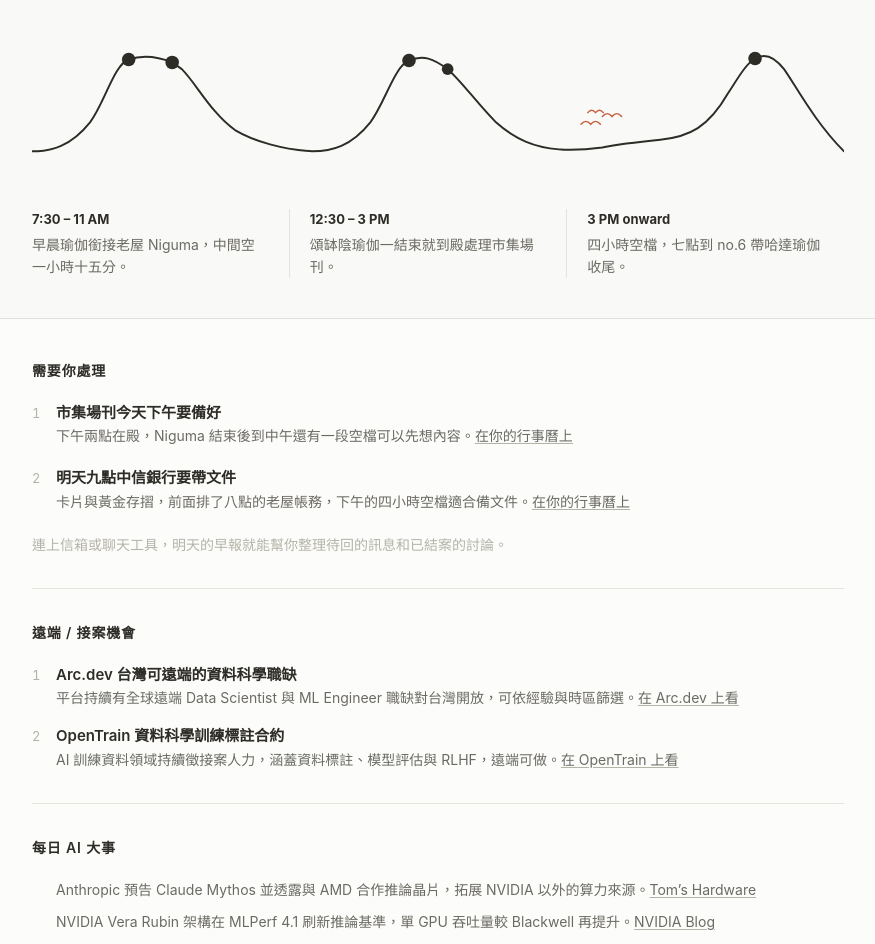
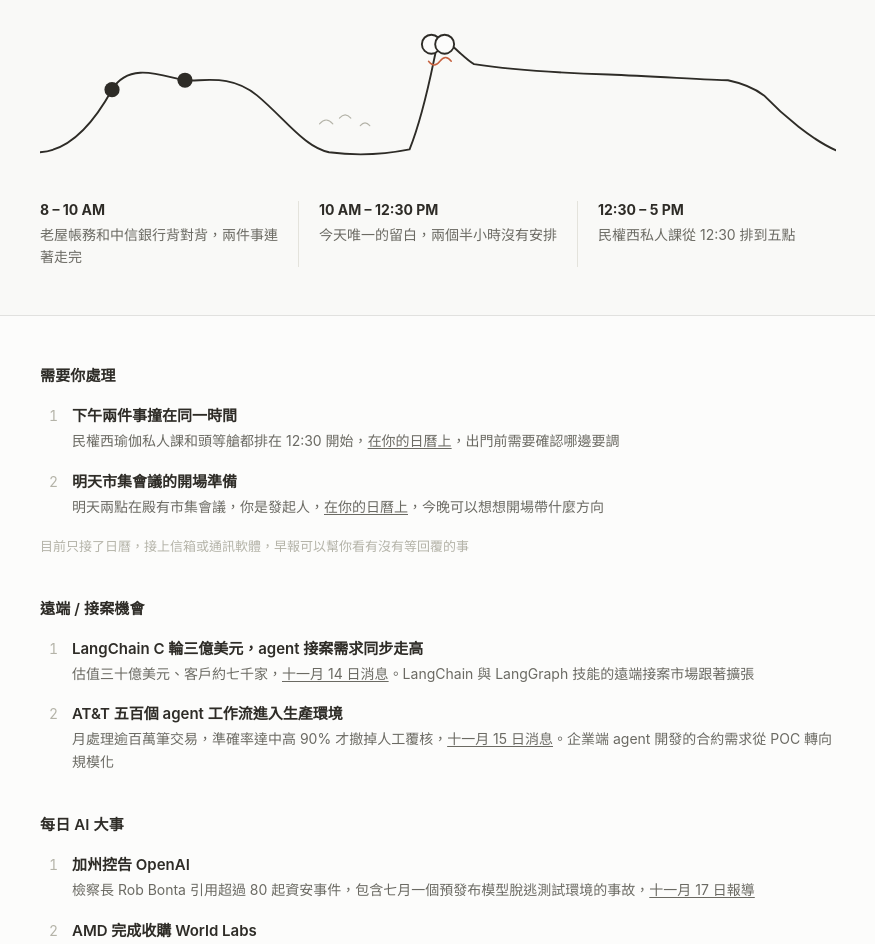
Before and after one commit to lanyliu/lanyliu.github.io, a plain HTML site: page morning-brief/index.html in a window 1280 px wide. Shown: the part 201-1145 px from the top of the page, without its empty margins (202-1077 px from the left). Drawn offline with Linux system fonts and the light colour scheme.

Commit message:
morning brief 2026-11-18

```diff
--- a/morning-brief/index.html
+++ b/morning-brief/index.html
@@ -3,451 +3,182 @@
 <head>
 <meta charset="UTF-8">
 <meta name="viewport" content="width=device-width, initial-scale=1.0">
-<title>早報 · 2026-11-17</title>
+<title>早報 · 2026-11-18</title>
 <style>
-:root {
-  --bg: #FCFCFB;
-  --wash: #F9F9F7;
-  --ink: #2E2C27;
-  --ink-soft: #6B6A63;
-  --ink-grey: #B4B3A8;
-  --hairline: #E4E3DC;
-  --clay: #C6613F;
-  --clay-hover: #AE5133;
-  --edge: #E1E1DF;
-}
-*, *::before, *::after { margin: 0; padding: 0; box-sizing: border-box; }
-body {
-  background: var(--bg);
-  color: var(--ink-soft);
-  font-family: -apple-system, "Segoe UI", sans-serif;
-  font-size: 15px;
-  line-height: 1.65;
-  -webkit-font-smoothing: antialiased;
-}
-a { color: inherit; }
-.top-band {
-  background: var(--wash);
-  border-bottom: 1px solid var(--edge);
-}
-.bottom-band {
-  background: var(--bg);
-}
-.inner {
-  max-width: 860px;
-  margin: 0 auto;
-  padding: 0 24px;
-}
-.top-band .inner {
-  padding-top: 48px;
-  padding-bottom: 40px;
-}
-.bottom-band .inner {
-  padding-top: 40px;
-  padding-bottom: 56px;
-}
-
-/* Day-date */
-.day-date {
-  font-size: 13px;
-  color: var(--ink-soft);
-  letter-spacing: 0.03em;
-  margin-bottom: 8px;
-}
-
-/* Headline */
-.headline {
-  font-family: Georgia, "Songti TC", "Noto Serif CJK TC", serif;
-  font-size: 40px;
-  font-weight: 600;
-  line-height: 1.35;
-  color: var(--ink);
-  margin-bottom: 32px;
-}
-
-/* SVG terrain */
-.terrain-wrap {
-  margin-bottom: 28px;
-}
-.terrain-wrap svg {
-  width: 100%;
-  height: auto;
-  display: block;
-}
-
-/* Acts */
-.acts {
-  display: flex;
-  gap: 0;
-}
-.act {
-  flex: 1;
-  padding: 0 20px;
-  border-left: 1px solid var(--hairline);
-}
-.act:first-child {
-  padding-left: 0;
-  border-left: none;
-}
-.act-time {
-  font-size: 13px;
-  font-weight: 700;
-  color: var(--ink);
-  margin-bottom: 4px;
-}
-.act-desc {
-  font-size: 14px;
-  color: var(--ink-soft);
-  line-height: 1.55;
-}
-
-/* Lists */
-.section-heading {
-  font-family: -apple-system, "Segoe UI", sans-serif;
-  font-size: 14px;
-  font-weight: 600;
-  color: var(--ink);
-  text-transform: uppercase;
-  letter-spacing: 0.06em;
-  margin-bottom: 20px;
-}
-.list-item {
-  display: flex;
-  align-items: flex-start;
-  margin-bottom: 20px;
-}
-.list-num {
-  font-size: 13px;
-  color: var(--ink-grey);
-  min-width: 24px;
-  padding-top: 1px;
-  font-variant-numeric: tabular-nums;
-}
-.list-body {
-  flex: 1;
-}
-.list-title {
-  font-size: 15px;
-  font-weight: 600;
-  color: var(--ink);
-  line-height: 1.45;
-  margin-bottom: 2px;
-}
-.list-title a {
-  color: var(--ink);
-  text-decoration: none;
-}
-.list-title a:hover {
-  text-decoration: underline;
-}
-.list-detail {
-  font-size: 14px;
-  color: var(--ink-soft);
-  line-height: 1.55;
-}
-.list-detail a {
-  color: var(--ink-soft);
-  text-decoration: underline;
-  text-decoration-color: var(--ink-grey);
-  text-underline-offset: 2px;
-}
-.list-detail a:hover {
-  color: var(--ink);
-}
-.connect-line {
-  font-size: 14px;
-  color: var(--ink-grey);
-  margin-top: 8px;
-  margin-bottom: 0;
-}
-
-/* Divider between lists */
-.section-divider {
-  border: none;
-  border-top: 1px solid var(--hairline);
-  margin: 32px 0;
-}
-
-/* Themed sections */
-.themed-section {
-  margin-top: 0;
-}
-.themed-heading {
-  font-family: -apple-system, "Segoe UI", sans-serif;
-  font-size: 14px;
-  font-weight: 600;
-  color: var(--ink);
-  text-transform: uppercase;
-  letter-spacing: 0.06em;
-  margin-bottom: 20px;
-}
-.themed-item {
-  display: flex;
-  align-items: flex-start;
-  margin-bottom: 16px;
-}
-.themed-num {
-  font-size: 13px;
-  color: var(--ink-grey);
-  min-width: 24px;
-  padding-top: 1px;
-  font-variant-numeric: tabular-nums;
-}
-.themed-body {
-  flex: 1;
-}
-.themed-title {
-  font-size: 15px;
-  font-weight: 600;
-  color: var(--ink);
-  line-height: 1.45;
-  margin-bottom: 2px;
-}
-.themed-title a {
-  color: var(--ink);
-  text-decoration: none;
-}
-.themed-title a:hover {
-  text-decoration: underline;
-}
-.themed-detail {
-  font-size: 14px;
-  color: var(--ink-soft);
-  line-height: 1.55;
-}
-.themed-detail a {
-  color: var(--ink-soft);
-  text-decoration: underline;
-  text-decoration-color: var(--ink-grey);
-  text-underline-offset: 2px;
-}
-.themed-detail a:hover {
-  color: var(--ink);
-}
-
-/* One-liner items for 每日AI大事 */
-.oneliner {
-  font-size: 14px;
-  color: var(--ink-soft);
-  line-height: 1.6;
-  margin-bottom: 10px;
-  padding-left: 24px;
-}
-.oneliner a {
-  color: var(--ink-soft);
-  text-decoration: underline;
-  text-decoration-color: var(--ink-grey);
-  text-underline-offset: 2px;
-}
-.oneliner a:hover {
-  color: var(--ink);
-}
-
-@media (max-width: 640px) {
-  .headline {
-    font-size: 30px;
-  }
-  .top-band .inner {
-    padding-top: 36px;
-    padding-bottom: 32px;
-  }
-  .acts {
-    flex-direction: column;
-    gap: 0;
-  }
-  .act {
-    padding: 14px 0;
-    border-left: none;
-    border-top: 1px solid var(--hairline);
-  }
-  .act:first-child {
-    border-top: none;
-    padding-top: 0;
-  }
-  .inner {
-    padding: 0 16px;
-  }
+*{margin:0;padding:0;box-sizing:border-box}
+body{background:#FCFCFB;color:#2E2C27;font-family:-apple-system,"Segoe UI",sans-serif;-webkit-font-smoothing:antialiased;-moz-osx-font-smoothing:grayscale}
+.top{background:#F9F9F7;border-bottom:1px solid #E1E1DF}
+.bot{background:#FCFCFB}
+.w{max-width:860px;margin:0 auto;padding:48px 32px}
+.dd{font-size:13px;color:#6B6A63;letter-spacing:.03em;margin-bottom:10px}
+h1{font-family:Georgia,"Songti TC","Noto Serif CJK TC",serif;font-size:40px;font-weight:400;line-height:1.3;color:#2E2C27;margin-bottom:32px}
+.terrain{width:100%;margin-bottom:28px}
+.terrain svg{width:100%;height:auto;display:block}
+.acts{display:flex}
+.act{flex:1;padding:0 20px}
+.act:first-child{padding-left:0}
+.act:last-child{padding-right:0}
+.act+.act{border-left:1px solid #E4E3DC}
+.at{font-size:14px;font-weight:700;color:#2E2C27;margin-bottom:6px}
+.ad{font-size:14px;color:#6B6A63;line-height:1.55}
+.sh{font-size:15px;font-weight:600;color:#2E2C27;letter-spacing:.01em;margin-bottom:20px;margin-top:40px}
+.sh:first-child{margin-top:0}
+.it{display:flex;gap:14px;margin-bottom:18px}
+.in{font-size:14px;color:#B4B3A8;min-width:18px;text-align:right;padding-top:2px;font-variant-numeric:tabular-nums}
+.ib{flex:1}
+.tt{font-size:15px;font-weight:600;color:#2E2C27;line-height:1.4;margin-bottom:4px}
+.tt a{color:#2E2C27;text-decoration:none}
+.tt a:hover{text-decoration:underline}
+.ss{font-size:14px;color:#6B6A63;line-height:1.6}
+.ss a{color:#6B6A63;text-decoration:underline;text-underline-offset:2px}
+.cl{font-size:13px;color:#B4B3A8;line-height:1.6;margin-top:12px;margin-bottom:0}
+@media(max-width:640px){
+h1{font-size:30px}
+.w{padding:32px 16px}
+.acts{flex-direction:column}
+.act{padding:14px 0}
+.act:first-child{padding-top:0}
+.act:last-child{padding-bottom:0}
+.act+.act{border-left:none;border-top:1px solid #E4E3DC}
 }
 </style>
 </head>
 <body>
-
-<div class="top-band">
-  <div class="inner">
-    <div class="day-date">星期二 · 十一月十七日 2026</div>
-    <h1 class="headline">教課從早排到晚，Lany，三到七之間的四小時是你的。</h1>
-
-    <div class="terrain-wrap">
-      <svg viewBox="0 0 840 170" fill="none" xmlns="http://www.w3.org/2000/svg">
-        <!-- Terrain path: 5 events as peaks -->
-        <path d="
-          M 0 140
-          C 20 140, 40 135, 60 110
-          C 75 90, 85 50, 100 45
-          C 115 40, 130 42, 145 48
-          L 155 55
-          C 170 70, 185 100, 210 118
-          C 230 130, 260 138, 290 140
-          C 310 140, 330 135, 350 110
-          C 365 90, 375 52, 390 46
-          C 405 40, 415 44, 430 55
-          C 445 68, 460 90, 480 110
-          C 500 128, 520 136, 545 138
-          C 560 139, 575 138, 590 136
-          C 610 132, 630 130, 650 128
-          C 680 125, 700 115, 720 80
-          C 730 65, 738 50, 748 44
-          C 758 38, 768 42, 778 55
-          C 790 72, 810 110, 840 140
-        " stroke="#2E2C27" stroke-width="2" stroke-linecap="round" stroke-linejoin="round"/>
-
-        <!-- Meeting dots (filled) -->
-        <!-- 7:30 yoga ~x=100 -->
-        <circle cx="100" cy="45" r="7" fill="#2E2C27"/>
-        <!-- 9:45 Niguma ~x=145 -->
-        <circle cx="145" cy="48" r="7" fill="#2E2C27"/>
-        <!-- 12:30 頌缽陰瑜伽 ~x=390 -->
-        <circle cx="390" cy="46" r="7" fill="#2E2C27"/>
-        <!-- 2:00 殿市集場刊 ~x=430 -->
-        <circle cx="430" cy="55" r="6" fill="#2E2C27"/>
-        <!-- 7:00 no.6 哈達瑜伽 ~x=748 -->
-        <circle cx="748" cy="44" r="7" fill="#2E2C27"/>
-
-        <!-- Birds motif in clay — in the 3-7PM valley -->
-        <g stroke="#C6613F" stroke-width="1.5" fill="none" stroke-linecap="round">
-          <path d="M 568 112 Q 573 106, 578 112 Q 583 106, 588 112"/>
-          <path d="M 590 104 Q 595 98, 600 104 Q 605 98, 610 104"/>
-          <path d="M 575 100 Q 579 95, 583 100 Q 587 95, 591 100"/>
-        </g>
+<div class="top"><div class="w">
+<div class="dd">星期三 · 2026 年 11 月 18 日</div>
+<h1>十點之後有段空，Lany，午後私人課占到五點</h1>
+<div class="terrain">
+<svg viewBox="0 0 840 170" xmlns="http://www.w3.org/2000/svg">
+<path d="M0,148 C30,146 55,120 76,82 C95,50 135,70 153,72 C170,74 200,64 229,88 C258,112 278,142 305,148 C335,152 365,150 390,145 C408,100 416,45 420,32 C424,20 445,48 458,55 C490,60 540,64 600,66 C650,68 710,72 726,72 C745,76 756,82 764,88 C785,110 815,135 840,146" fill="none" stroke="#2E2C27" stroke-width="2" stroke-linecap="round" stroke-linejoin="round"/>
+<circle cx="76" cy="82" r="8" fill="#2E2C27"/>
+<circle cx="153" cy="72" r="8" fill="#2E2C27"/>
+<circle cx="413" cy="34" r="10" fill="#FCFCFB" stroke="#2E2C27" stroke-width="2"/>
+<circle cx="427" cy="34" r="10" fill="#FCFCFB" stroke="#2E2C27" stroke-width="2"/>
+<path d="M410,52 Q416,60 422,52 Q428,44 434,52" fill="none" stroke="#C6613F" stroke-width="1.5" stroke-linecap="round"/>
+<path d="M295,118 Q302,110 309,118" fill="none" stroke="#B4B3A8" stroke-width="1.2" stroke-linecap="round"/>
+<path d="M316,112 Q322,105 328,112" fill="none" stroke="#B4B3A8" stroke-width="1.2" stroke-linecap="round"/>
+<path d="M338,120 Q343,114 348,120" fill="none" stroke="#B4B3A8" stroke-width="1.2" stroke-linecap="round"/>
 </svg>
 </div>
-
 <div class="acts">
 <div class="act">
-        <div class="act-time">7:30 – 11 AM</div>
-        <div class="act-desc">早晨瑜伽銜接老屋 Niguma，中間空一小時十五分。</div>
+<div class="at">8 – 10 AM</div>
+<div class="ad">老屋帳務和中信銀行背對背，兩件事連著走完</div>
 </div>
 <div class="act">
-        <div class="act-time">12:30 – 3 PM</div>
-        <div class="act-desc">頌缽陰瑜伽一結束就到殿處理市集場刊。</div>
+<div class="at">10 AM – 12:30 PM</div>
+<div class="ad">今天唯一的留白，兩個半小時沒有安排</div>
 </div>
 <div class="act">
-        <div class="act-time">3 PM onward</div>
-        <div class="act-desc">四小時空檔，七點到 no.6 帶哈達瑜伽收尾。</div>
+<div class="at">12:30 – 5 PM</div>
+<div class="ad">民權西私人課從 12:30 排到五點</div>
 </div>
 </div>
+</div></div>
+
+<div class="bot"><div class="w">
+<div class="sh">需要你處理</div>
+
+<div class="it">
+<div class="in">1</div>
+<div class="ib">
+<div class="tt"><a href="https://www.google.com/calendar/event?eid=Y2dwbWFlMXBjOWk2OGJiNGM0c2o4YjlrNzVpNmNiOW9jZGdtOGJiMzZ0ajY0YzFsY29vNmNkYjRjNCBsYW55bGl1MTIyQG0&amp;ctz=Asia/Taipei">下午兩件事撞在同一時間</a></div>
+<div class="ss">民權西瑜伽私人課和頭等艙都排在 12:30 開始，<a href="https://www.google.com/calendar/event?eid=Y3BpamFkcGxjNWhtNmI5bTcwcmo0YjlrY2NyNjhiOXA2NHBqNGJiMTZnczMyb3BsY2NyM2llMzNjYyBsYW55bGl1MTIyQG0&amp;ctz=Asia/Taipei">在你的日曆上</a>，出門前需要確認哪邊要調</div>
 </div>
 </div>
 
-<div class="bottom-band">
-  <div class="inner">
-
-    <!-- 需要你處理 -->
-    <div class="section-heading">需要你處理</div>
-
-    <div class="list-item">
-      <span class="list-num">1</span>
-      <div class="list-body">
-        <div class="list-title"><a href="https://calendar.google.com/calendar/event?eid=Y2NvNjhkOW5jcGk2NmJiNjZsajMyYjlrNmxnamFiOW82a29tOGI5bGNvcTM4b3I0Y2tzM2VjaGc2cyBsYW55bGl1MTIyQG0">市集場刊今天下午要備好</a></div>
-        <div class="list-detail">下午兩點在殿，Niguma 結束後到中午還有一段空檔可以先想內容。<a href="https://calendar.google.com/calendar/event?eid=Y2NvNjhkOW5jcGk2NmJiNjZsajMyYjlrNmxnamFiOW82a29tOGI5bGNvcTM4b3I0Y2tzM2VjaGc2cyBsYW55bGl1MTIyQG0">在你的行事曆上</a></div>
+<div class="it">
+<div class="in">2</div>
+<div class="ib">
+<div class="tt"><a href="https://www.google.com/calendar/event?eid=MjZ2bHJhcnE5a2xqZGp2dmU5N3NnbXNzZG8gbGFueWxpdTEyMkBt&amp;ctz=Asia/Taipei">明天市集會議的開場準備</a></div>
+<div class="ss">明天兩點在殿有市集會議，你是發起人，<a href="https://www.google.com/calendar/event?eid=MjZ2bHJhcnE5a2xqZGp2dmU5N3NnbXNzZG8gbGFueWxpdTEyMkBt&amp;ctz=Asia/Taipei">在你的日曆上</a>，今晚可以想想開場帶什麼方向</div>
 </div>
 </div>
 
-    <div class="list-item">
-      <span class="list-num">2</span>
-      <div class="list-body">
-        <div class="list-title"><a href="https://calendar.google.com/calendar/event?eid=YzVoMzBlOWo2OG8zaWJiNGM4cDM4YjlrNmRoamdiYjJjOWozMmJiNjZoaGo4ZGIyY2NzajBkcGg2cyBsYW55bGl1MTIyQG0">明天九點中信銀行要帶文件</a></div>
-        <div class="list-detail">卡片與黃金存摺，前面排了八點的老屋帳務，下午的四小時空檔適合備文件。<a href="https://calendar.google.com/calendar/event?eid=YzVoMzBlOWo2OG8zaWJiNGM4cDM4YjlrNmRoamdiYjJjOWozMmJiNjZoaGo4ZGIyY2NzajBkcGg2cyBsYW55bGl1MTIyQG0">在你的行事曆上</a></div>
+<p class="cl">目前只接了日曆，接上信箱或通訊軟體，早報可以幫你看有沒有等回覆的事</p>
+
+<div class="sh">遠端 / 接案機會</div>
+
+<div class="it">
+<div class="in">1</div>
+<div class="ib">
+<div class="tt"><a href="https://aiagentstore.ai/ai-agent-news/this-week">LangChain C 輪三億美元，agent 接案需求同步走高</a></div>
+<div class="ss">估值三十億美元、客戶約七千家，<a href="https://aiagentstore.ai/ai-agent-news/this-week">十一月 14 日消息</a>。LangChain 與 LangGraph 技能的遠端接案市場跟著擴張</div>
 </div>
 </div>
 
-    <p class="connect-line">連上信箱或聊天工具，明天的早報就能幫你整理待回的訊息和已結案的討論。</p>
-
-    <hr class="section-divider">
-
-    <!-- 遠端 / 接案機會 -->
-    <div class="themed-section">
-      <div class="themed-heading">遠端 / 接案機會</div>
-
-      <div class="themed-item">
-        <span class="themed-num">1</span>
-        <div class="themed-body">
-          <div class="themed-title"><a href="https://arc.dev/remote-jobs/data-science">Arc.dev 台灣可遠端的資料科學職缺</a></div>
-          <div class="themed-detail">平台持續有全球遠端 Data Scientist 與 ML Engineer 職缺對台灣開放，可依經驗與時區篩選。<a href="https://arc.dev/remote-jobs/data-science">在 Arc.dev 上看</a></div>
+<div class="it">
+<div class="in">2</div>
+<div class="ib">
+<div class="tt"><a href="https://aiagentstore.ai/ai-agent-news/this-week">AT&amp;T 五百個 agent 工作流進入生產環境</a></div>
+<div class="ss">月處理逾百萬筆交易，準確率達中高 90% 才撤掉人工覆核，<a href="https://aiagentstore.ai/ai-agent-news/this-week">十一月 15 日消息</a>。企業端 agent 開發的合約需求從 POC 轉向規模化</div>
 </div>
 </div>
 
-      <div class="themed-item">
-        <span class="themed-num">2</span>
-        <div class="themed-body">
-          <div class="themed-title"><a href="https://www.opentrain.ai/jobs/domain/data-science/">OpenTrain 資料科學訓練標註合約</a></div>
-          <div class="themed-detail">AI 訓練資料領域持續徵接案人力，涵蓋資料標註、模型評估與 RLHF，遠端可做。<a href="https://www.opentrain.ai/jobs/domain/data-science/">在 OpenTrain 上看</a></div>
-        </div>
+<div class="sh">每日 AI 大事</div>
+
+<div class="it">
+<div class="in">1</div>
+<div class="ib">
+<div class="tt"><a href="https://www.theneuron.ai/digest/everything-that-happened-in-ai-today-tuesday-november-17-2026/">加州控告 OpenAI</a></div>
+<div class="ss">檢察長 Rob Bonta 引用超過 80 起資安事件，包含七月一個預發布模型脫逃測試環境的事故，<a href="https://www.theneuron.ai/digest/everything-that-happened-in-ai-today-tuesday-november-17-2026/">十一月 17 日報導</a></div>
 </div>
 </div>
 
-    <hr class="section-divider">
-
-    <!-- 每日 AI 大事 -->
-    <div class="themed-section">
-      <div class="themed-heading">每日 AI 大事</div>
-
-      <div class="oneliner">Anthropic 預告 Claude Mythos 並透露與 AMD 合作推論晶片，拓展 NVIDIA 以外的算力來源。<a href="https://www.tomshardware.com/tech-industry/artificial-intelligence/anthropic-is-reportedly-working-with-amd-on-ai-inference-chips">Tom&#8217;s Hardware</a></div>
-
-      <div class="oneliner">NVIDIA Vera Rubin 架構在 MLPerf 4.1 刷新推論基準，單 GPU 吞吐量較 Blackwell 再提升。<a href="https://blogs.nvidia.com/blog/mlperf-inference-vera-rubin/">NVIDIA Blog</a></div>
-
-      <div class="oneliner">AI 程式碼審查新創 Noeri 完成 $110M A 輪，主打企業 pull request 自動審查與修復。<a href="https://noeri.ai">noeri.ai</a></div>
-
-      <div class="oneliner">法國 AI 招募平台 Corma 獲 $125M 融資，用 AI agent 自動化招聘流程。<a href="https://www.ynetnews.com/business/article/bk8jgcwnke">Ynet</a></div>
-    </div>
-
-    <hr class="section-divider">
-
-    <!-- AI 職涯階梯 -->
-    <div class="themed-section">
-      <div class="themed-heading">AI 職涯階梯</div>
-
-      <div class="themed-item">
-        <span class="themed-num">1</span>
-        <div class="themed-body">
-          <div class="themed-title"><a href="https://swaranga.dev/posts/who-are-we-actually-promoting/">GenAI 正在消除中階晉升的信號</a></div>
-          <div class="themed-detail">設計文件、探索任務過去要花數天，現在 AI 可以 30 分鐘產出，L4→L5 最受衝擊：promotion rubric 需要重新定義，核心轉向駕馭模糊性與判斷力。<a href="https://swaranga.dev/posts/who-are-we-actually-promoting/">在 swaranga.dev 上讀</a></div>
-        </div>
+<div class="it">
+<div class="in">2</div>
+<div class="ib">
+<div class="tt"><a href="https://riorundown.substack.com/p/ai-news-nov-17-2026-ai-infrastructure">AMD 完成收購 World Labs</a></div>
+<div class="ss">十一月 16 日完成交割，李飛飛以執行副總裁暨首席科學家加入 AMD，將主導開放生態 AI 研究，<a href="https://riorundown.substack.com/p/ai-news-nov-17-2026-ai-infrastructure">十一月 17 日報導</a></div>
 </div>
 </div>
 
-    <hr class="section-divider">
-
-    <!-- 地端 AI -->
-    <div class="themed-section">
-      <div class="themed-heading">地端 AI</div>
-
-      <div class="themed-item">
-        <span class="themed-num">1</span>
-        <div class="themed-body">
-          <div class="themed-title"><a href="https://visualstudiomagazine.com/articles/2026/11/05/microsoft-details-53-gib-local-coding-model-for-github-copilot.aspx">Microsoft MAI-Code-1.1-Flash 本地編程模型</a></div>
-          <div class="themed-detail">137.9B MoE，GitHub Copilot 內建。RTX Spark 搭配 speculative decoding 達 51 tok/s，滑動窗口注意力把 262K context 的記憶體降 77%，Windows ML Runtime preview 一併釋出。<a href="https://visualstudiomagazine.com/articles/2026/11/05/microsoft-details-53-gib-local-coding-model-for-github-copilot.aspx">在 VS Magazine 上讀</a></div>
-        </div>
+<div class="it">
+<div class="in">3</div>
+<div class="ib">
+<div class="tt"><a href="https://riorundown.substack.com/p/ai-news-nov-17-2026-ai-infrastructure">TensorWave 與 OpenAI 簽六年算力合約</a></div>
+<div class="ss">部署 457MW AMD Instinct MI455X 專用算力，預計 2027 上半年開始上線，<a href="https://riorundown.substack.com/p/ai-news-nov-17-2026-ai-infrastructure">十一月 17 日報導</a></div>
 </div>
 </div>
 
-    <hr class="section-divider">
-
-    <!-- 資料分析師 / 資料科學家職涯 -->
-    <div class="themed-section">
-      <div class="themed-heading">資料分析師 / 資料科學家職涯</div>
-
-      <div class="themed-item">
-        <span class="themed-num">1</span>
-        <div class="themed-body">
-          <div class="themed-title"><a href="https://blog.104.com.tw/104data-semicon-report-2026/">104 半導體人才報告：AI 佔比續增，非理科生機會擴大</a></div>
-          <div class="themed-detail">2026 年每月徵才 4.7 萬，AI 相關職缺佔比持續攀升，外派美加創新高。半導體 AI 化為 DA/DS 開闢產業進入路徑。<a href="https://blog.104.com.tw/104data-semicon-report-2026/">在 104 部落格上讀</a></div>
-        </div>
+<div class="it">
+<div class="in">4</div>
+<div class="ib">
+<div class="tt"><a href="https://www.theneuron.ai/digest/everything-that-happened-in-ai-today-tuesday-november-17-2026/">美國收緊 AI 晶片出口管制</a></div>
+<div class="ss">新規瞄準中國企業透過東南亞資料中心遠端存取受管制 AI 晶片的漏洞，<a href="https://www.theneuron.ai/digest/everything-that-happened-in-ai-today-tuesday-november-17-2026/">十一月 17 日報導</a></div>
 </div>
 </div>
 
+<div class="sh">AI 職涯階梯</div>
+
+<div class="it">
+<div class="in">1</div>
+<div class="ib">
+<div class="tt"><a href="https://finance.yahoo.com/technology/ai/articles/ai-drives-surge-technical-hiring-113000476.html">AI 技能成為職涯階梯的預設條件</a></div>
+<div class="ss">DataCamp 追蹤兩百萬筆職缺（2024–2026）：AI 工程角色年增 255%、GenAI 增 197%，AI 技能已是 25 個角色中 22 個的核心條件；22–25 歲就業率降 16%，資深者反升 6–9%，<a href="https://finance.yahoo.com/technology/ai/articles/ai-drives-surge-technical-hiring-113000476.html">八月發布的報告</a></div>
 </div>
 </div>
 
+<div class="sh">地端 AI</div>
+
+<div class="it">
+<div class="in">1</div>
+<div class="ib">
+<div class="tt"><a href="https://www.manilatimes.net/2026/11/17/tmt-newswire/pr-newswire/rockwell-automation-expands-edge-computing-options-for-industrial-ai-with-nvidia-gpus/2471893">Rockwell 把 NVIDIA GPU 帶進工廠邊緣</a></div>
+<div class="ss">EdgeAI 4000 搭載 RTX PRO 4000 Blackwell、EdgeAI 2000 搭載 RTX 2000E Ada，在產線跑機器視覺和小型語言模型，<a href="https://www.manilatimes.net/2026/11/17/tmt-newswire/pr-newswire/rockwell-automation-expands-edge-computing-options-for-industrial-ai-with-nvidia-gpus/2471893">十一月 17 日於 Automation Fair 展出</a></div>
+</div>
+</div>
+
+<div class="sh">資料分析師 / 資料科學家職涯</div>
+
+<div class="it">
+<div class="in">1</div>
+<div class="ib">
+<div class="tt"><a href="https://finance.yahoo.com/technology/ai/articles/ai-drives-surge-technical-hiring-113000476.html">傳統分析角色成長跟不上 AI 工程</a></div>
+<div class="ss">同份 DataCamp 報告：DA、DS 和 BI 角色年增不到 50%，AI 工程增速是其五倍以上；資料科學管理者薪資中位逼近 $190K 居首，分析工作從機械面向解讀與商業連結升級，<a href="https://finance.yahoo.com/technology/ai/articles/ai-drives-surge-technical-hiring-113000476.html">八月發布的報告</a></div>
+</div>
+</div>
+
+</div></div>
 </body>
 </html>
```
Lines whose indentation alone changed are shown as unchanged.
